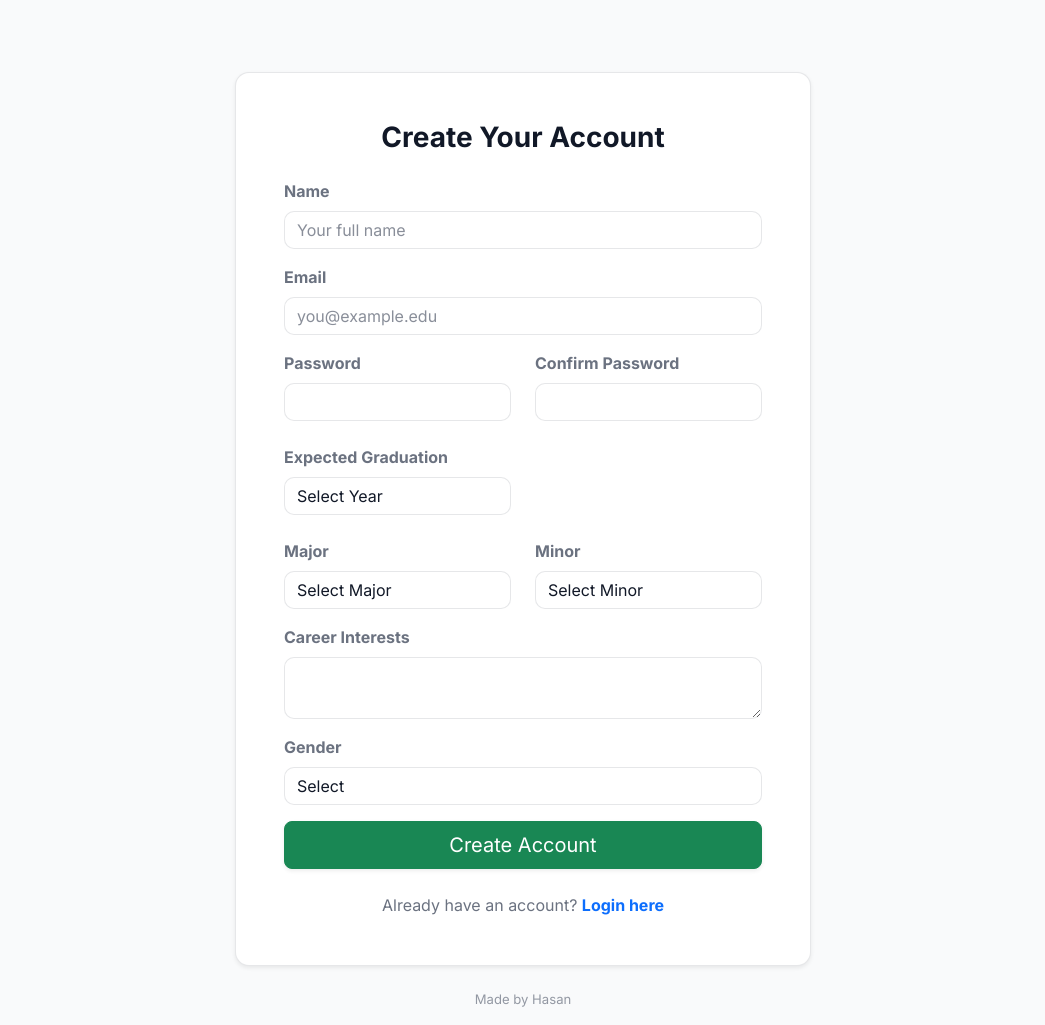
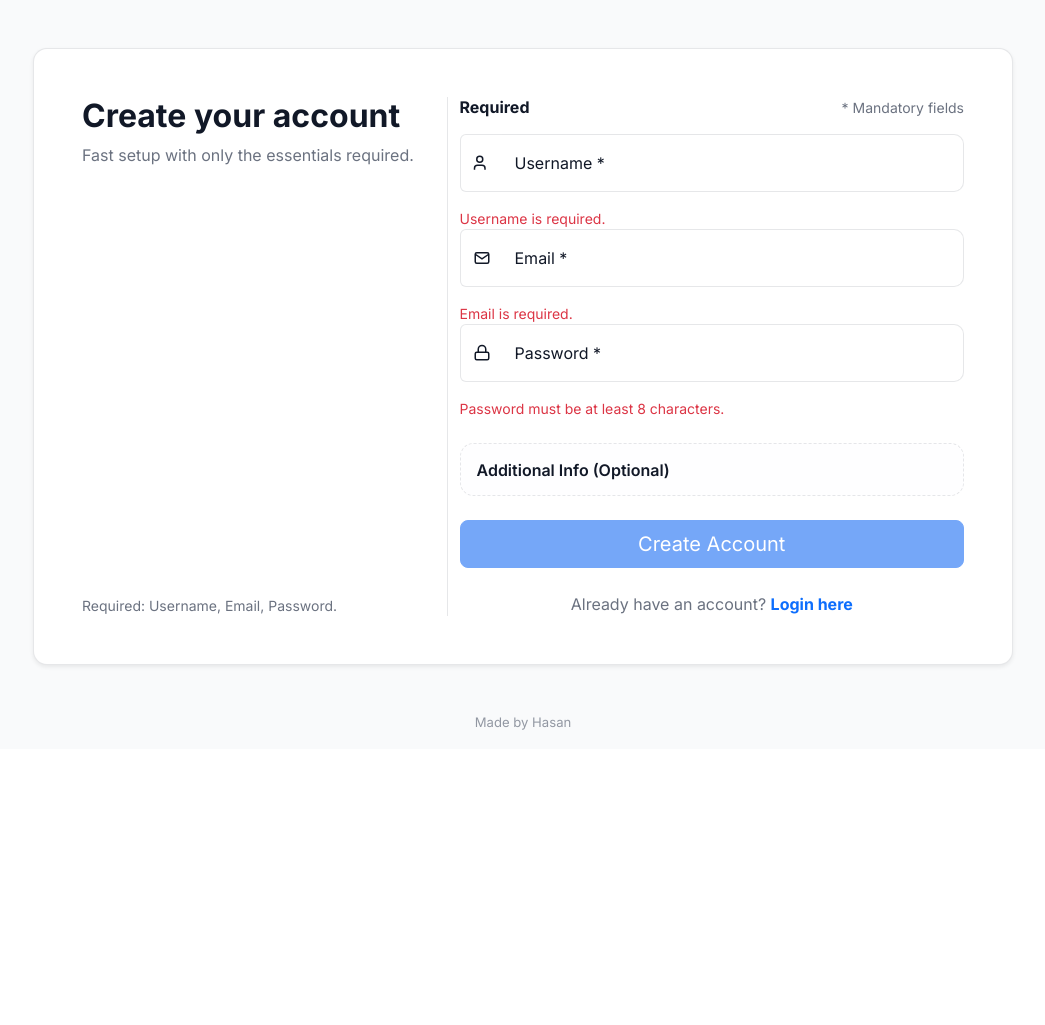
Before and after one commit to DFOM/Acadex, a Flask app: page /register in a window 1280 px wide. Shown: the part 73-1098 px from the top of the page, without its empty margins (117-1162 px from the left). After the commit the page ends 803 px from the top, so only its background shows below. Run offline with Flask 3, Linux system fonts and the light colour scheme; data comes from the database, SQL or seed files in the repository; data that the repository does not hold is empty; some libraries are stand-ins or nearby versions.

Commit message:
Redesign registration with optional profile fields and modern UX

```diff
--- a/Routes/auth_routes.py
+++ b/Routes/auth_routes.py
@@ -115,74 +115,65 @@ def register():
     ).order_by(SubjectArea.name.asc()).all()
 
     if request.method == 'POST':
+        username = (request.form.get('username') or '').strip()[:150]
         full_name = (request.form.get('full_name') or '').strip()[:150]
         email = (request.form.get('email') or '').strip().lower()
         password = request.form.get('password')
-        confirm_password = request.form.get('confirm_password')
 
         gender = request.form.get('gender')
         career_interests = (request.form.get('career_interests') or '').strip() or None
         expected_graduation_str = request.form.get('expected_graduation')
-        major_subject_area_id = request.form.get('major_subject_area_id', type=int)
-        minor_subject_area_id = request.form.get('minor_subject_area_id', type=int)
+        major_raw = (request.form.get('major_subject_area_id') or '').strip().lower()
+        minor_raw = (request.form.get('minor_subject_area_id') or '').strip().lower()
+        major_subject_area_id = None if major_raw in {'', 'undeclared'} else request.form.get('major_subject_area_id', type=int)
+        minor_subject_area_id = None if minor_raw in {'', 'undeclared'} else request.form.get('minor_subject_area_id', type=int)
 
         expected_graduation = None
         if expected_graduation_str and expected_graduation_str.isdigit():
             expected_graduation = int(expected_graduation_str)
 
-        if not email or not password or not confirm_password:
+        if not username or not email or not password:
             flash("Please fill out all required fields.", "error")
             return render_template('Student/register.html', majors=majors, minors=minors, dynamic_fields=dynamic_fields)
-
-        for row in dynamic_fields:
-            field = row['field']
-            value = (request.form.get(field.field_key) or '').strip()
-            if field.is_required and not value:
-                flash(f"{field.label} is required.", "error")
-                return render_template('Student/register.html', majors=majors, minors=minors, dynamic_fields=dynamic_fields)
 
         email_regex = r'^[A-Za-z0-9._%+-]+@[A-Za-z0-9.-]+\.[A-Za-z]{2,}$'
         if not re.match(email_regex, email):
             flash("Please provide a valid email address.", "error")
             return render_template('Student/register.html', majors=majors, minors=minors, dynamic_fields=dynamic_fields)
 
-        if password != confirm_password:
-            flash("Passwords do not match.", "error")
-            return render_template('Student/register.html', majors=majors, minors=minors, dynamic_fields=dynamic_fields)
-
         if len(password or '') < 8:
             flash("Password must be at least 8 characters.", "error")
             return render_template('Student/register.html', majors=majors, minors=minors, dynamic_fields=dynamic_fields)
 
-        if not major_subject_area_id or not minor_subject_area_id:
-            flash("Please select both a major and a minor.", "error")
-            return render_template('Student/register.html', majors=majors, minors=minors, dynamic_fields=dynamic_fields)
+        if major_subject_area_id is not None:
+            major = SubjectArea.query.filter(
+                SubjectArea.id == major_subject_area_id,
+                SubjectArea.is_active.is_(True),
+                or_(SubjectArea.area_type == 'major', SubjectArea.area_type == 'both'),
+            ).first()
+            if not major:
+                flash("Invalid major selection. Please choose an active option or Undeclared.", "error")
+                return render_template('Student/register.html', majors=majors, minors=minors, dynamic_fields=dynamic_fields)
 
-        major = SubjectArea.query.filter(
-            SubjectArea.id == major_subject_area_id,
-            SubjectArea.is_active.is_(True),
-            or_(SubjectArea.area_type == 'major', SubjectArea.area_type == 'both'),
-        ).first()
-        minor = SubjectArea.query.filter(
-            SubjectArea.id == minor_subject_area_id,
-            SubjectArea.is_active.is_(True),
-            or_(SubjectArea.area_type == 'minor', SubjectArea.area_type == 'both'),
-        ).first()
-        if not major or not minor:
-            flash("Invalid major/minor selection. Please choose active options.", "error")
+        if minor_subject_area_id is not None:
+            minor = SubjectArea.query.filter(
+                SubjectArea.id == minor_subject_area_id,
+                SubjectArea.is_active.is_(True),
+                or_(SubjectArea.area_type == 'minor', SubjectArea.area_type == 'both'),
+            ).first()
+            if not minor:
+                flash("Invalid minor selection. Please choose an active option or Undeclared.", "error")
+                return render_template('Student/register.html', majors=majors, minors=minors, dynamic_fields=dynamic_fields)
+
+        existing_user = User.query.filter_by(username=username).first()
+        if existing_user:
+            flash("Username already exists. Please choose another one.", "error")
             return render_template('Student/register.html', majors=majors, minors=minors, dynamic_fields=dynamic_fields)
 
         existing_email = User.query.filter_by(email=email).first()
         if existing_email:
             flash("Email already registered. Please use another email.", "error")
             return render_template('Student/register.html', majors=majors, minors=minors, dynamic_fields=dynamic_fields)
-
-        username_seed = (email.split('@')[0] or 'user').strip()[:120] or 'user'
-        candidate_username = username_seed
-        suffix = 1
-        while User.query.filter_by(username=candidate_username).first():
-            suffix += 1
-            candidate_username = f"{username_seed}_{suffix}"[:149]
 
         hashed_password = generate_password_hash(password, method='pbkdf2:sha256')
 
@@ -200,7 +191,7 @@ def register():
                 extra_profile[key] = value
 
         new_user = User(
-            username=candidate_username,
+            username=username,
             full_name=full_name or None,
             email=email,
             password=hashed_password,
--- a/static/css/student.css
+++ b/static/css/student.css
@@ -16,3 +16,83 @@
    opacity: .92;
    text-decoration: underline;
 }
+
+.register-shell {
+   min-height: calc(100vh - 140px);
+}
+
+.register-card {
+   max-width: 980px;
+   border: 1px solid var(--ax-border);
+}
+
+.register-side {
+   border-right: 1px solid var(--ax-border);
+   padding-right: 1.25rem;
+}
+
+.register-input-group {
+   transition: transform .16s ease, box-shadow .16s ease;
+}
+
+.register-input-group:focus-within {
+   transform: translateY(-1px);
+}
+
+.register-icon {
+   background: var(--ax-surface);
+   border-right: 0;
+}
+
+.register-input-group .form-control,
+.register-input-group .form-select {
+   border-left: 0;
+}
+
+.register-input-group .form-control:focus,
+.register-input-group .form-select:focus {
+   box-shadow: 0 0 0 .25rem var(--ax-ring);
+}
+
+.register-inline-error {
+   min-height: 1rem;
+   color: var(--ax-danger, #dc3545);
+}
+
+.register-optional {
+   border: 1px dashed var(--ax-border);
+   border-radius: .85rem;
+   padding: .85rem 1rem;
+   background: color-mix(in srgb, var(--ax-surface) 88%, var(--ax-bg));
+}
+
+.register-optional summary {
+   cursor: pointer;
+   list-style: none;
+}
+
+.register-optional summary::-webkit-details-marker {
+   display: none;
+}
+
+#registerSubmit {
+   transition: transform .16s ease, opacity .16s ease;
+}
+
+#registerSubmit:hover:not(:disabled) {
+   transform: translateY(-1px);
+}
+
+#registerSubmit:disabled {
+   opacity: .7;
+   cursor: not-allowed;
+}
+
+@media (max-width: 991px) {
+   .register-side {
+      border-right: 0;
+      border-bottom: 1px solid var(--ax-border);
+      padding-right: 0;
+      padding-bottom: 1rem;
+   }
+}
--- a/templates/Student/register.html
+++ b/templates/Student/register.html
@@ -2,62 +2,77 @@
 {% block title %}Student Registration{% endblock %}
 
 {% block content %}
-<div class="row justify-content-center">
-    <div class="col-md-6">
-        <div class="card shadow-sm mt-5 border-0 ax-card">
-            <div class="card-body p-5">
-                <h3 class="card-title text-center mb-4 fw-bold">Create Your Account</h3>
-                <form method="POST" action="{{ url_for('auth.register') }}">
-                    <div class="mb-3">
-                        <label class="form-label text-muted fw-bold">Name</label>
-                        <input type="text" name="full_name" class="form-control" placeholder="Your full name">
+<div class="register-shell d-flex align-items-center justify-content-center py-4">
+    <div class="register-card card border-0 shadow-sm ax-card w-100">
+        <div class="card-body p-4 p-lg-5">
+            <div class="row g-4 align-items-stretch">
+                <div class="col-lg-5 register-side d-flex flex-column justify-content-between">
+                    <div>
+                        <h2 class="fw-bold mb-2">Create your account</h2>
+                        <p class="text-muted mb-0">Fast setup with only the essentials required.</p>
                     </div>
-
-                    <div class="mb-3">
-                        <label class="form-label text-muted fw-bold">Email</label>
-                        <input type="email" name="email" class="form-control" placeholder="you@example.edu" required>
-                    </div>
-
-                    <div class="row">
-                        <div class="col-md-6 mb-3">
-                            <label class="form-label text-muted fw-bold">Password</label>
-                            <input type="password" name="password" class="form-control" required>
-                        </div>
-                        <div class="col-md-6 mb-3">
-                            <label class="form-label text-muted fw-bold">Confirm Password</label>
-                            <input type="password" name="confirm_password" class="form-control" required>
+                    <div class="small text-muted mt-3">
+                        Required: Username, Email, Password.
                     </div>
                 </div>
 
-                    <div class="row mt-2">
-                        <div class="col-md-6 mb-3">
-                            <label class="form-label text-muted fw-bold">Expected Graduation</label>
-                            <select name="expected_graduation" class="form-select">
-                                <option value="" selected>Select Year</option>
-                                <option value="2026">2026</option>
-                                <option value="2027">2027</option>
-                                <option value="2028">2028</option>
-                                <option value="2029">2029</option>
-                                <option value="2030">2030</option>
-                                <option value="2031">2031</option>
-                            </select>
+                <div class="col-lg-7">
+                    <form id="registerForm" method="POST" action="{{ url_for('auth.register') }}" novalidate>
+                        <div class="mb-3 d-flex justify-content-between align-items-center">
+                            <h6 class="mb-0 fw-bold">Required</h6>
+                            <span class="small text-muted">* Mandatory fields</span>
+                        </div>
+
+                        <div class="input-group register-input-group mb-3">
+                            <span class="input-group-text register-icon">
+                                <svg class="ax-icon" xmlns="http://www.w3.org/2000/svg" viewBox="0 0 24 24" fill="none" stroke="currentColor" stroke-width="2"><path d="M16 21v-2a4 4 0 0 0-4-4H6a4 4 0 0 0-4 4v2"/><circle cx="9" cy="7" r="4"/></svg>
+                            </span>
+                            <div class="form-floating flex-grow-1">
+                                <input id="regUsername" type="text" name="username" class="form-control" placeholder="Username" required>
+                                <label for="regUsername">Username *</label>
                             </div>
                         </div>
+                        <div class="invalid-feedback d-block small register-inline-error" data-for="username"></div>
 
-                    <div class="row mt-2">
-                        <div class="col-md-6 mb-3">
-                            <label class="form-label text-muted fw-bold">Major</label>
-                            <select name="major_subject_area_id" class="form-select" required>
-                                <option value="" selected disabled>Select Major</option>
+                        <div class="input-group register-input-group mb-3">
+                            <span class="input-group-text register-icon">
+                                <svg class="ax-icon" xmlns="http://www.w3.org/2000/svg" viewBox="0 0 24 24" fill="none" stroke="currentColor" stroke-width="2"><rect x="3" y="5" width="18" height="14" rx="2"/><path d="m3 7 9 6 9-6"/></svg>
+                            </span>
+                            <div class="form-floating flex-grow-1">
+                                <input id="regEmail" type="email" name="email" class="form-control" placeholder="Email" required>
+                                <label for="regEmail">Email *</label>
+                            </div>
+                        </div>
+                        <div class="invalid-feedback d-block small register-inline-error" data-for="email"></div>
+
+                        <div class="input-group register-input-group mb-3">
+                            <span class="input-group-text register-icon">
+                                <svg class="ax-icon" xmlns="http://www.w3.org/2000/svg" viewBox="0 0 24 24" fill="none" stroke="currentColor" stroke-width="2"><rect x="3" y="11" width="18" height="10" rx="2"/><path d="M7 11V7a5 5 0 0 1 10 0v4"/></svg>
+                            </span>
+                            <div class="form-floating flex-grow-1">
+                                <input id="regPassword" type="password" name="password" class="form-control" placeholder="Password" required minlength="8">
+                                <label for="regPassword">Password *</label>
+                            </div>
+                        </div>
+                        <div class="invalid-feedback d-block small register-inline-error" data-for="password"></div>
+
+                        <details class="register-optional mt-4">
+                            <summary class="fw-semibold">Additional Info (Optional)</summary>
+                            <div class="pt-3">
+                                <div class="row g-3">
+                                    <div class="col-md-6">
+                                        <label class="form-label text-muted small fw-bold">Major</label>
+                                        <select name="major_subject_area_id" class="form-select">
+                                            <option value="undeclared" selected>Undeclared</option>
                                             {% for major in majors %}
                                             <option value="{{ major.id }}">{{ major.name }}</option>
                                             {% endfor %}
                                         </select>
                                     </div>
-                        <div class="col-md-6 mb-3">
-                            <label class="form-label text-muted fw-bold">Minor</label>
-                            <select name="minor_subject_area_id" class="form-select" required>
-                                <option value="" selected disabled>Select Minor</option>
+                                    <div class="col-md-6">
+                                        <label class="form-label text-muted small fw-bold">Minor</label>
+                                        <select name="minor_subject_area_id" class="form-select">
+                                            <option value="undeclared" selected>Undeclared</option>
                                             {% for minor in minors %}
                                             <option value="{{ minor.id }}">{{ minor.name }}</option>
                                             {% endfor %}
@@ -67,25 +82,33 @@
 
                                 {% for row in dynamic_fields or [] %}
                                     {% set field = row.field %}
-                        <div class="mb-3">
-                            <label class="form-label text-muted fw-bold">{{ field.label }}{% if field.is_required %} *{% endif %}</label>
+                                    <div class="mt-3">
+                                        <label class="form-label text-muted small fw-bold">{{ field.label }}</label>
                                         {% if field.input_type == 'textarea' %}
-                            <textarea name="{{ field.field_key }}" class="form-control" {% if field.is_required %}required{% endif %}></textarea>
+                                        <textarea name="{{ field.field_key }}" class="form-control" rows="2"></textarea>
                                         {% elif field.input_type == 'select' %}
-                            <select name="{{ field.field_key }}" class="form-select" {% if field.is_required %}required{% endif %}>
-                                <option value="">Select</option>
+                                        <select name="{{ field.field_key }}" class="form-select">
+                                            <option value="">Undeclared</option>
                                             {% for option in row.options %}
                                             <option value="{{ option }}">{{ option }}</option>
                                             {% endfor %}
                                         </select>
                                         {% else %}
-                            <input type="text" name="{{ field.field_key }}" class="form-control" {% if field.is_required %}required{% endif %}>
+                                        <input type="text" name="{{ field.field_key }}" class="form-control">
                                         {% endif %}
                                     </div>
                                 {% endfor %}
 
-                    <button type="submit" class="btn btn-success btn-lg w-100 shadow-sm">Create Account</button>
+                                <p class="small text-muted mt-3 mb-0">Optional: Sharing your academic interests helps us personalize recommendations and improve study insights.</p>
+                            </div>
+                        </details>
+
+                        <button id="registerSubmit" type="submit" class="btn btn-primary btn-lg w-100 mt-4" disabled>
+                            <span class="btn-label">Create Account</span>
+                            <span class="spinner-border spinner-border-sm d-none ms-2" role="status" aria-hidden="true"></span>
+                        </button>
                     </form>
+
                     <div class="mt-4 text-center">
                         <span class="text-muted">Already have an account?</span>
                         <a href="{{ url_for('auth.login') }}" class="text-decoration-none fw-bold">Login here</a>
@@ -94,4 +117,56 @@
             </div>
         </div>
     </div>
+</div>
+
+<script>
+    (() => {
+        const form = document.getElementById('registerForm');
+        if (!form) return;
+
+        const requiredFields = {
+            username: document.getElementById('regUsername'),
+            email: document.getElementById('regEmail'),
+            password: document.getElementById('regPassword')
+        };
+        const submitBtn = document.getElementById('registerSubmit');
+
+        const errorEl = (name) => document.querySelector(`.register-inline-error[data-for="${name}"]`);
+
+        const validate = () => {
+            let isValid = true;
+
+            const username = (requiredFields.username.value || '').trim();
+            const email = (requiredFields.email.value || '').trim();
+            const password = requiredFields.password.value || '';
+
+            errorEl('username').textContent = username ? '' : 'Username is required.';
+            if (!username) isValid = false;
+
+            const emailOk = /^[^\s@]+@[^\s@]+\.[^\s@]+$/.test(email);
+            errorEl('email').textContent = email ? (emailOk ? '' : 'Enter a valid email address.') : 'Email is required.';
+            if (!email || !emailOk) isValid = false;
+
+            errorEl('password').textContent = password.length >= 8 ? '' : 'Password must be at least 8 characters.';
+            if (password.length < 8) isValid = false;
+
+            submitBtn.disabled = !isValid;
+            return isValid;
+        };
+
+        Object.values(requiredFields).forEach((field) => field.addEventListener('input', validate));
+        validate();
+
+        form.addEventListener('submit', (event) => {
+            if (!validate()) {
+                event.preventDefault();
+                return;
+            }
+
+            submitBtn.disabled = true;
+            submitBtn.querySelector('.spinner-border')?.classList.remove('d-none');
+            submitBtn.querySelector('.btn-label').textContent = 'Creating Account...';
+        });
+    })();
+</script>
 {% endblock %}
```
Lines whose indentation alone changed are shown as unchanged.
